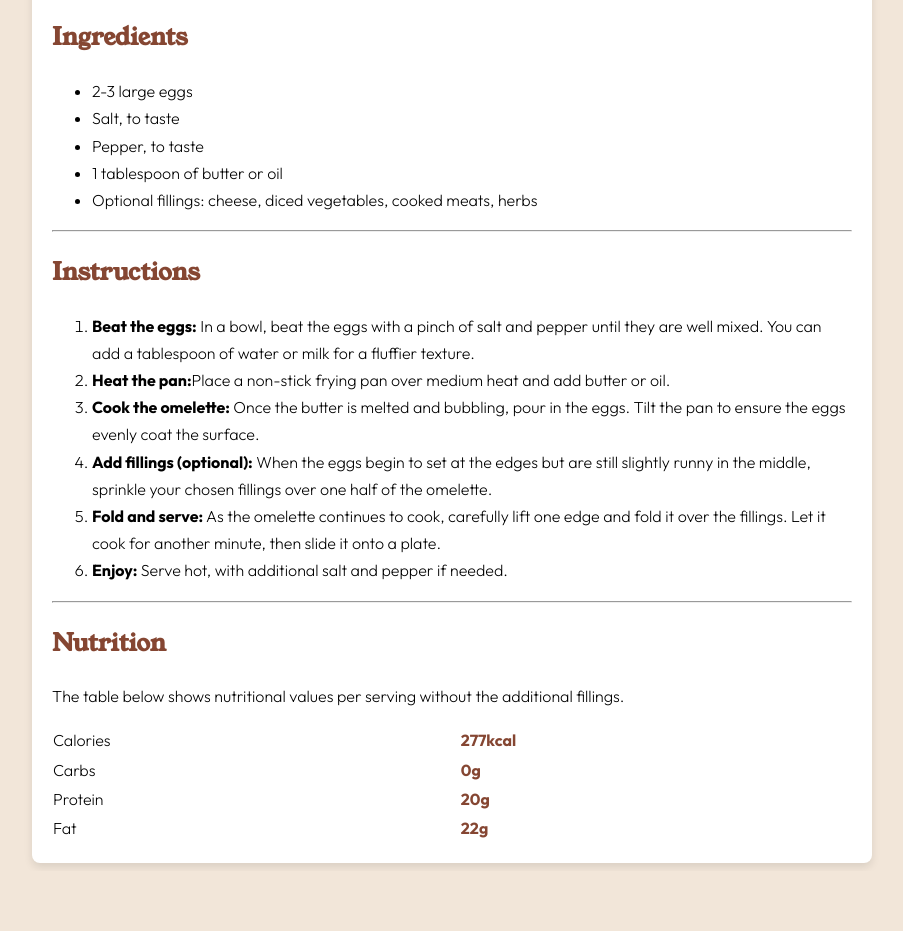
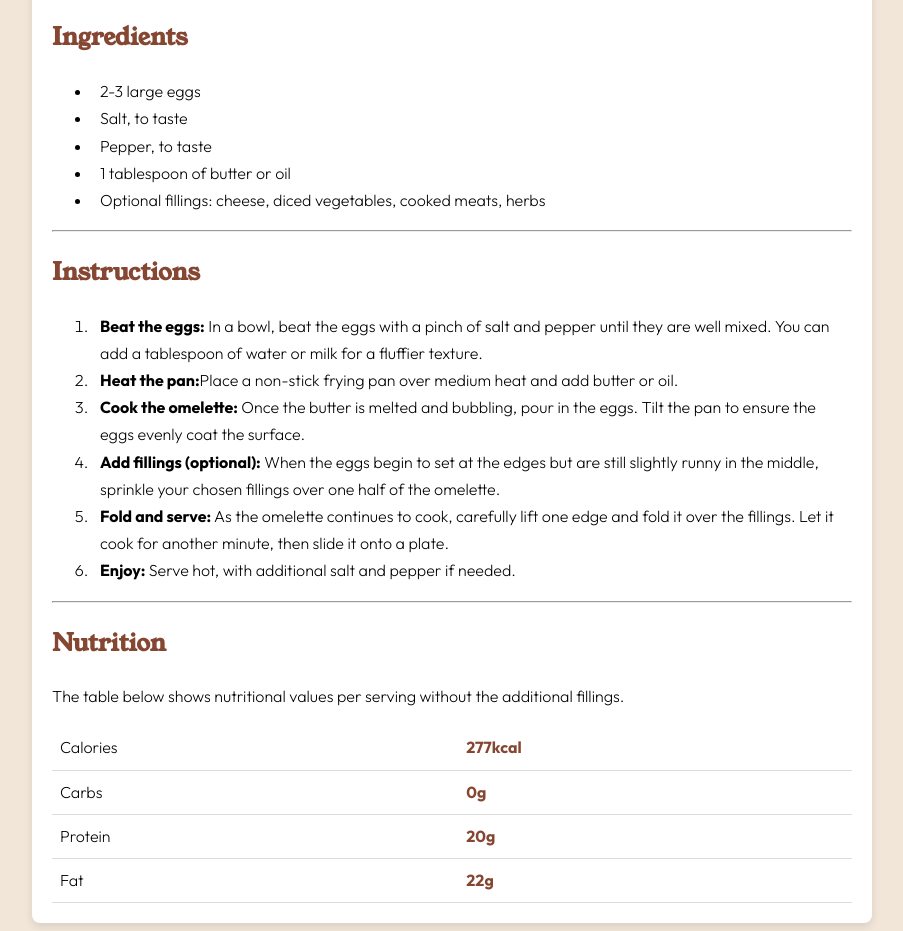
Before and after one commit to NiiKwartei/recipe-page-main, a plain HTML site: page index.html in a window 1280 px wide. Shown: the part 779-1710 px from the top of the page, without its empty margins (188-1091 px from the left). Before the commit the page ends 1650 px from the top, so only its background shows below. Drawn offline with Linux system fonts and the light colour scheme.

Commit message:
Refactor table styling and ensure consistent padding for list items

```diff
--- a/css/style.css
+++ b/css/style.css
@@ -71,3 +71,11 @@ table{
     border-bottom: 10px;
     column-gap: 100px;
 }
+th, td {
+    text-align: left;
+    padding: 8px;
+    border-bottom: 1px solid #ddd;
+}
+li {
+    padding-left: 0.5rem;
+}
```
